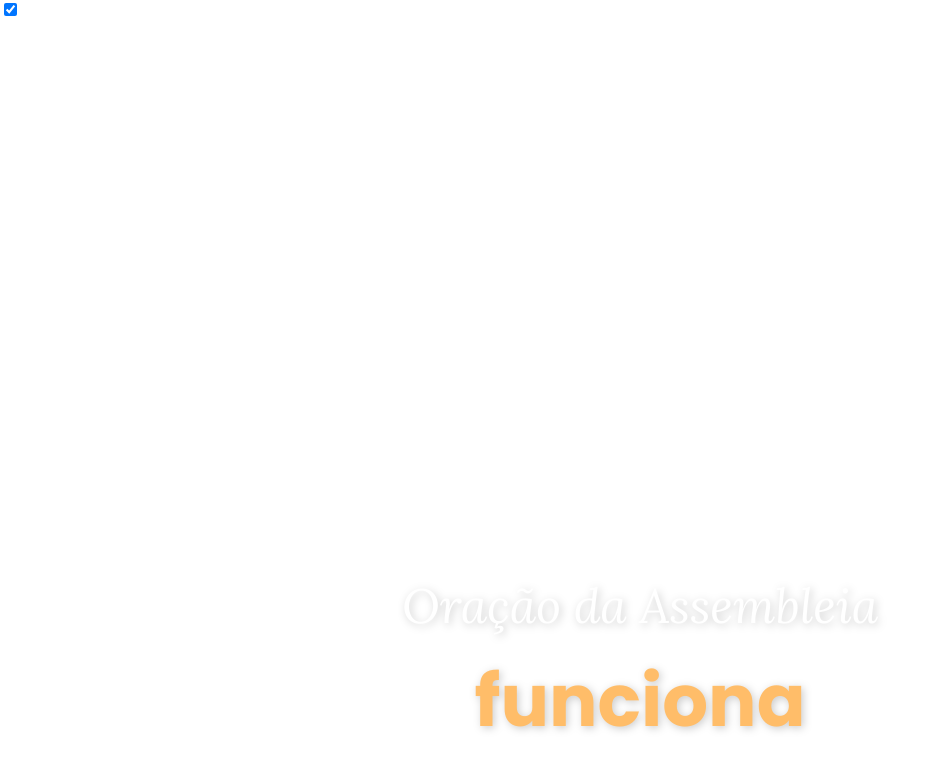
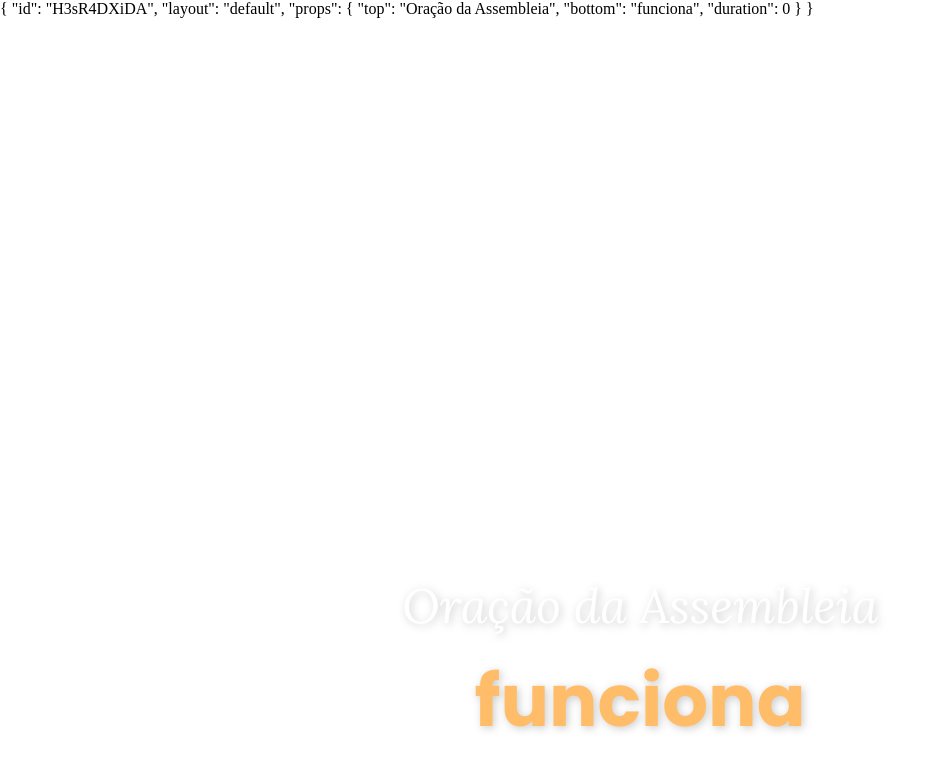
Before and after one commit to lucaspontoexe/ohlord31-theme, a SvelteKit app: page /gc in a window 1280 px wide. Shown: the top 770 px of the page, without its empty margins (0-938 px from the left). Built offline with nearby package versions, Linux system fonts and the light colour scheme; no server answers.

Commit message:
remove checkbox toggle

```diff
--- a/src/routes/gc/+page.svelte
+++ b/src/routes/gc/+page.svelte
@@ -2,16 +2,13 @@
 	import { fade } from "svelte/transition";
 	import {websocketStore, fallback} from "$lib/websocketStore";
 
-	let toggle = false;
-
 	const lt_display = websocketStore('lower-third-display', fallback["lower-third-display"]);
 	const liturgia = websocketStore('liturgia', fallback.liturgia);
-	$: toggle = $lt_display.layout === "default";
 </script>
 
 <main>
-	<div class="debug"><input type="checkbox" name="alo" id="alo" bind:checked={toggle}></div>
-	{#if toggle}
+	<div class="debug">{JSON.stringify($lt_display, null, 4)}</div>
+	{#if $lt_display.layout === "default"}
 	<div class="lowerthird cl-{$liturgia.cor?.toLowerCase()}" transition:fade={{duration: 1000, delay: 200}}>
 		<div class="title-top">{$lt_display.props.top}</div>
 		<div class="line" />   <!-- ---------------- -->
```
